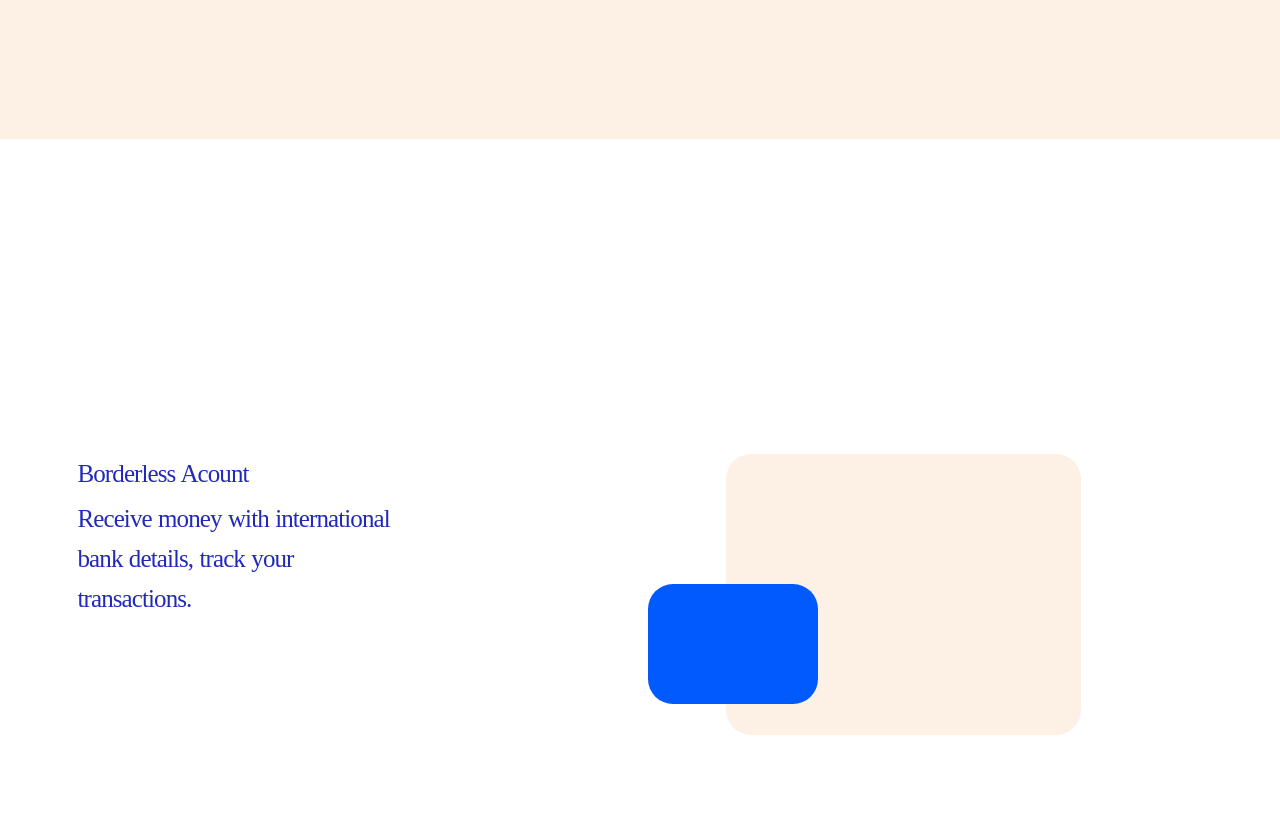
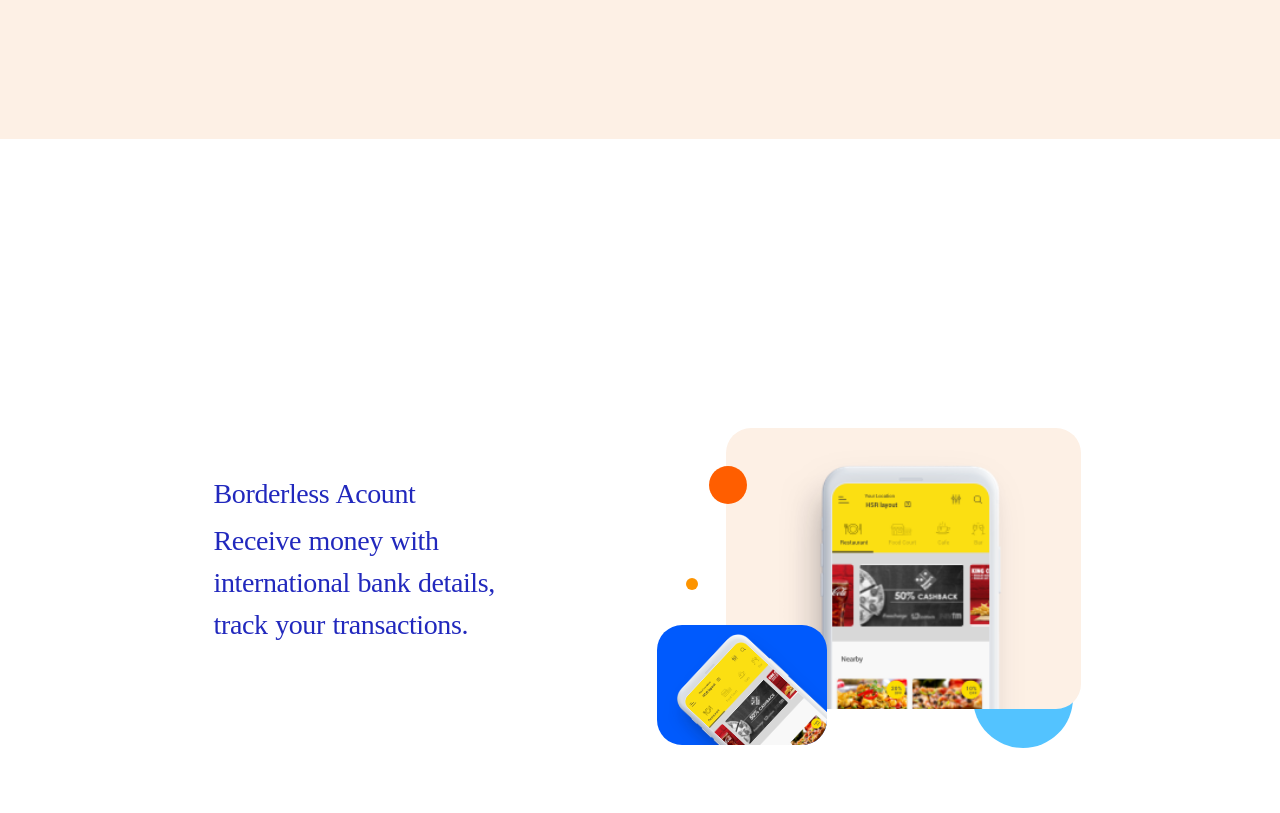
Before and after one commit to Ansari-Zeeshan/wickdemo, a plain HTML site: page index.html in a window 1280 px wide. Shown: the part 6814-7627 px from the top of the page. Drawn offline with nearby package versions, Linux system fonts and the light colour scheme; a web font is replaced by a local one.

Commit message:
'zee-chg-8aug'

```diff
--- a/index.html
+++ b/index.html
@@ -252,8 +252,16 @@
           <h4>Receive money with international bank details, track your transactions.</h4>
         </div>
         <div class="col-12 col-md-6 right-div">
-          <div class="rec1"></div>
-          <div class="rec2"></div>
+          <div class="rec1">
+            <div class="img-div">
+              <img src="images/menu.png" alt="altimg">
+            </div>
+          </div>
+          <div class="rec2">
+            <div class="img-div">
+              <img src="images/menu.png" alt="altimg">
+            </div>
+          </div>
           <div class="circ1"></div>
           <div class="circ2"></div>
           <div class="circ3"></div>
--- a/scss/app.scss
+++ b/scss/app.scss
@@ -607,14 +607,21 @@ header{
   min-height: 100vh;
   @include flexC;
   .left-div{
+    display: flex;
+    align-items: center;
+    justify-content: center;
+    flex-direction: column;
+    padding: 4.5rem 0 0 3.7rem;
     h3,h4{
       width: 60%;
-      font-size: 2.5rem;
-      line-height: 1.6;
+      font-size: 2.8rem;
+      line-height: 1.5;
       color: $secondary-color;
-      letter-spacing: -0.09rem;
+      letter-spacing: -0.04rem;
       word-spacing: 0.1rem;
-      font-family: Mont-semibold;
+    }
+    h3{
+      font-family: Mont-bold;
     }
     h4{
       font-family: Mont-norm;
@@ -630,14 +637,77 @@ header{
       height: 281px;
       background: #FDF0E5;
       border-radius: 25px;
+      z-index: 5;
+      display: flex;
+      justify-content: center;
+      padding-top: 2rem;
+      .img-div{
+        width: 70%;
+        height: 100%;
+        img{
+          width: 100%;
+          height: 100%;
+          object-fit: cover;
+          object-position: center 0;
+        }
+      }
     }
     .rec2{
       position: absolute;
-      top: 130px;
+      top: 197px;
+      left: 2.9%;
       width: 170px;
       height: 120px;
       background-color: #005AFD;
       border-radius: 25px;
+      z-index: 6;
+      overflow: hidden;
+      @include flexC;
+      .img-div{
+        width: 80%;
+        height: 100%;
+        padding-top: 1.5rem;
+        img{
+          width: 100%;
+          height: 140%;
+          object-fit: cover;
+          transform: rotate(-47deg);
+          object-position: center 0;
+          margin-top: -0.3rem;
+          margin-left: 0.6rem;
+
+        }
+      }
+    }
+    .circ1{
+      position: absolute;
+      width: 100px;
+      height: 100px;
+      background-color: #53C3FF;
+      border-radius: 50%;
+      top: 220px;
+      right: 24%;
+      z-index: 2;
+    }
+    .circ2{
+      position: absolute;
+      width: 38px;
+      height: 38px;
+      background-color: #FF5E00;
+      border-radius: 50%;
+      top: 38px;
+      left: 12.1%;
+      z-index: 6;
+    }
+    .circ3{
+      position: absolute;
+      width: 12px;
+      height: 12px;
+      background-color: #FD9400;
+      border-radius: 50%;
+      top: 150px;
+      left: 8%;
+      z-index: 3;
     }
   }
 }
```
Also changed, not shown: images/menu.png (added), scss/app.css, 1 other file.
